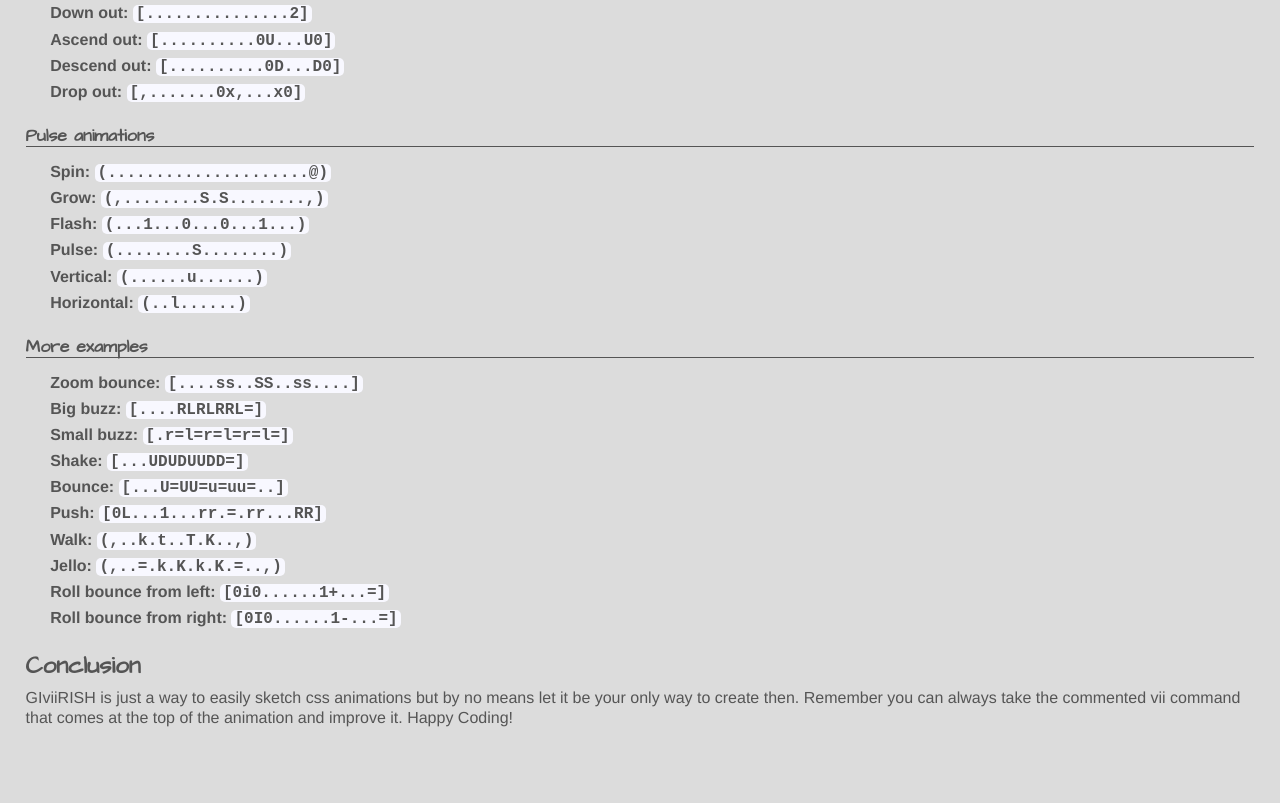
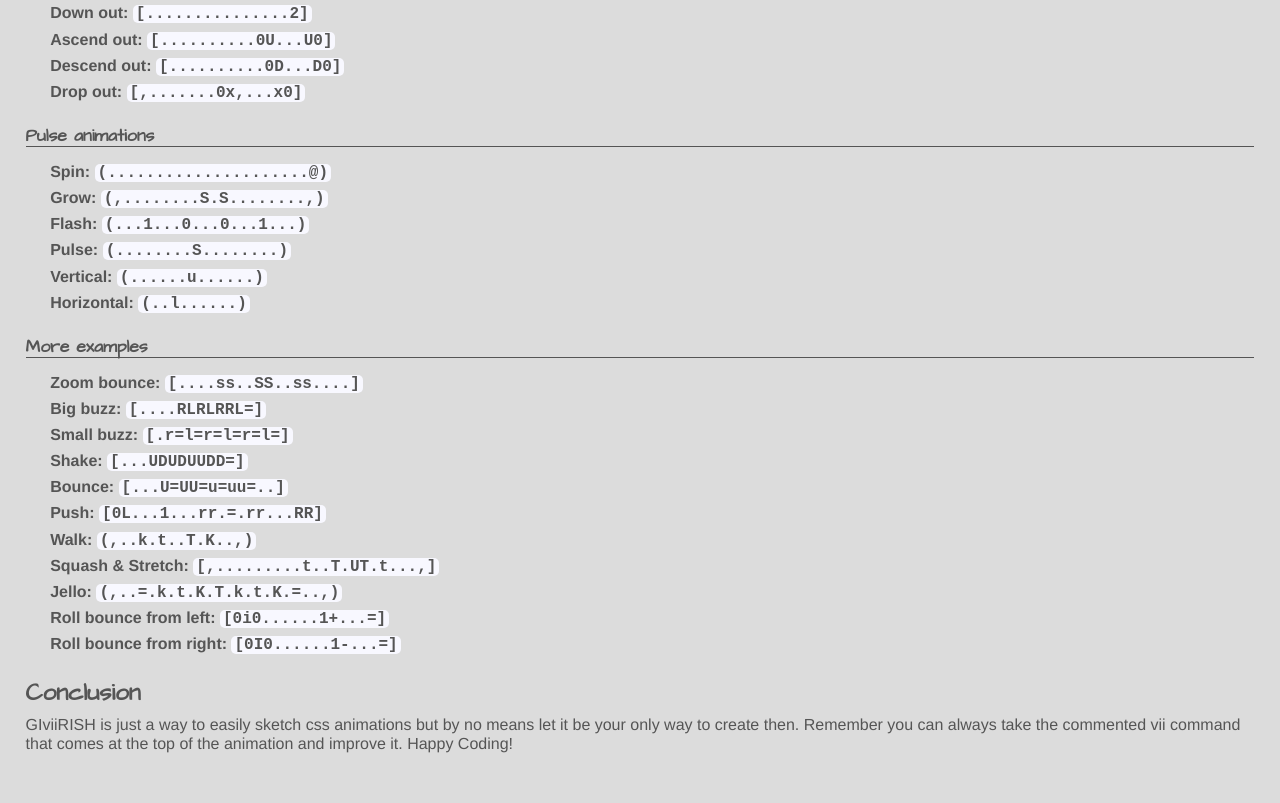
Before and after one commit to emmanuelulloa/vii, a plain HTML site: page giviirish.html in a window 1280 px wide. Shown: the part 10171-10974 px from the top of the page. Before the commit the page ends 10948 px from the top, so only its background shows below. Drawn offline with nearby package versions, Linux system fonts and the light colour scheme.

Commit message:
added GIviiRISH

```diff
--- a/giviirish.html
+++ b/giviirish.html
@@ -923,7 +923,8 @@
 			<li><strong>Bounce: </strong><span class="code">[...U=UU=u=uu=..]</span></li>
 			<li><strong>Push: </strong><span class="code">[0L...1...rr.=.rr...RR]</span></li>
 			<li><strong>Walk: </strong><span class="code">(,..k.t..T.K..,)</span></li>
-			<li><strong>Jello: </strong><span class="code">(,..=.k.K.k.K.=..,)</span></li>
+			<li><strong>Squash &amp; Stretch: </strong><span class="code">[,.........t..T.UT.t...,]</span></li>
+			<li><strong>Jello: </strong><span class="code">(,..=.k.t.K.T.k.t.K.=..,)</span></li>
 			<li><strong>Roll bounce from left: </strong><span class="code">[0i0......1+...=]</span></li>
 			<li><strong>Roll bounce from right: </strong><span class="code">[0I0......1-...=]</span></li>
 		</ul>
```
